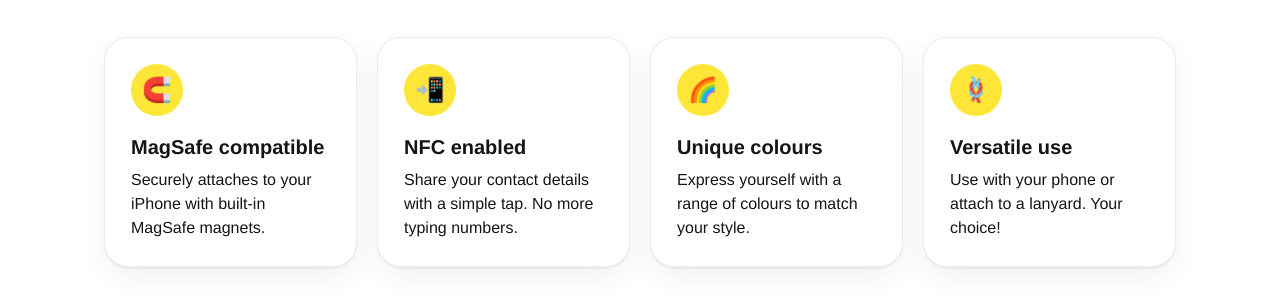
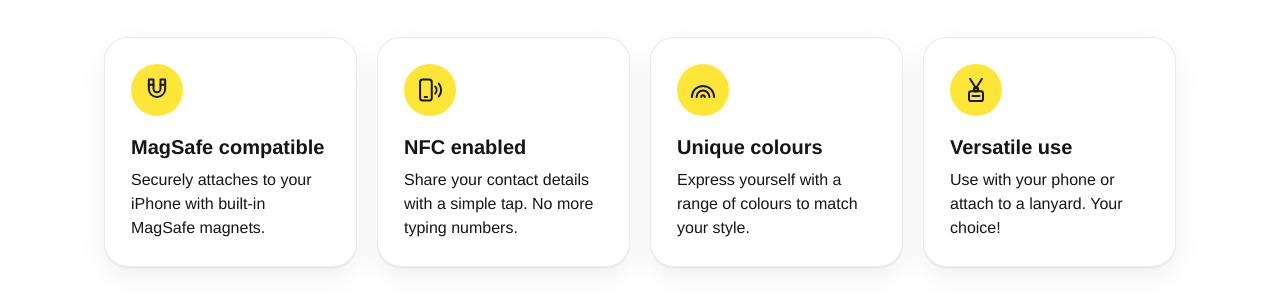
Before and after one commit to begum-g/mesnap-site, a plain HTML site: page index.html in a window 1280 px wide. Shown: the part 744-1052 px from the top of the page. Drawn offline with Linux system fonts and the light colour scheme.

Commit message:
Replace emoji icons with line-art SVGs
Co-Authored-By: Claude Sonnet 5.5 <noreply@anthropic.com>

```diff
--- a/index.html
+++ b/index.html
@@ -87,7 +87,8 @@ h2{font-size:clamp(34px,4.5vw,52px);font-weight:700;line-height:1.05;margin-bott
 .sub{font-size:18px;max-width:560px;margin-bottom:40px}
 .features{display:grid;grid-template-columns:repeat(4,1fr);gap:20px}
 .feat{background:var(--white);border-radius:24px;padding:26px;border:1.5px solid rgba(21,21,21,.08);box-shadow:0 2px 0 rgba(0,0,0,.04),0 10px 30px rgba(0,0,0,.06)}
-.feat .ic{width:52px;height:52px;border-radius:50%;background:var(--yellow);display:grid;place-items:center;font-size:24px;margin-bottom:16px}
+.feat .ic{width:52px;height:52px;border-radius:50%;background:var(--yellow);display:grid;place-items:center;margin-bottom:16px}
+.feat .ic svg{width:28px;height:28px;fill:none;stroke:var(--ink);stroke-width:1.7;stroke-linecap:round;stroke-linejoin:round}
 .feat h3{font-size:20px;font-weight:700;margin-bottom:6px}
 .design{background:var(--yellow)}
 .design .wrap{display:grid;grid-template-columns:1.25fr 1fr;gap:32px;align-items:center}
@@ -154,10 +155,10 @@ footer a:hover{opacity:1;color:var(--yellow)}
   <h2>What is a MeSnap?</h2>
   <p class="sub">A friendly phone accessory for cards, taps and everyday carry.</p>
   <div class="features">
-    <div class="feat"><div class="ic">🧲</div><h3>MagSafe compatible</h3><p>Securely attaches to your iPhone with built-in MagSafe magnets.</p></div>
-    <div class="feat"><div class="ic">📲</div><h3>NFC enabled</h3><p>Share your contact details with a simple tap. No more typing numbers.</p></div>
-    <div class="feat"><div class="ic">🌈</div><h3>Unique colours</h3><p>Express yourself with a range of colours to match your style.</p></div>
-    <div class="feat"><div class="ic">🪢</div><h3>Versatile use</h3><p>Use with your phone or attach to a lanyard. Your choice!</p></div>
+    <div class="feat"><div class="ic"><svg viewBox="0 0 24 24" aria-hidden="true"><path d="M5 3h4v8a3 3 0 0 0 6 0V3h4v8a7 7 0 0 1-14 0V3z"/><path d="M5 7.5h4M15 7.5h4"/></svg></div><h3>MagSafe compatible</h3><p>Securely attaches to your iPhone with built-in MagSafe magnets.</p></div>
+    <div class="feat"><div class="ic"><svg viewBox="0 0 24 24" aria-hidden="true"><rect x="3.5" y="3" width="10" height="18" rx="2.2"/><path d="M7.5 18h2"/><path d="M16.5 9a4.5 4.5 0 0 1 0 6M19.5 6.5a8.5 8.5 0 0 1 0 11"/></svg></div><h3>NFC enabled</h3><p>Share your contact details with a simple tap. No more typing numbers.</p></div>
+    <div class="feat"><div class="ic"><svg viewBox="0 0 24 24" aria-hidden="true"><path d="M2.5 18a9.5 9.5 0 0 1 19 0"/><path d="M6.5 18a5.5 5.5 0 0 1 11 0"/><path d="M10.5 18a1.5 1.5 0 0 1 3 0"/></svg></div><h3>Unique colours</h3><p>Express yourself with a range of colours to match your style.</p></div>
+    <div class="feat"><div class="ic"><svg viewBox="0 0 24 24" aria-hidden="true"><path d="M7 2.5l5 8M17 2.5l-5 8"/><path d="M10.2 10.5h3.6V13h-3.6z"/><rect x="6" y="13" width="12" height="8.5" rx="1.8"/><path d="M9 17.2h6"/></svg></div><h3>Versatile use</h3><p>Use with your phone or attach to a lanyard. Your choice!</p></div>
   </div>
 </div></section>
 
```
